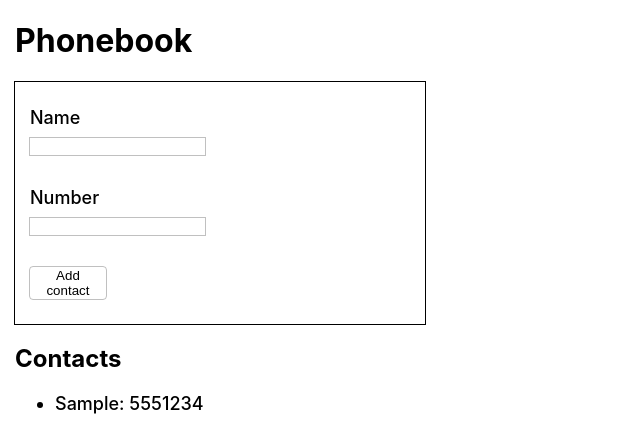
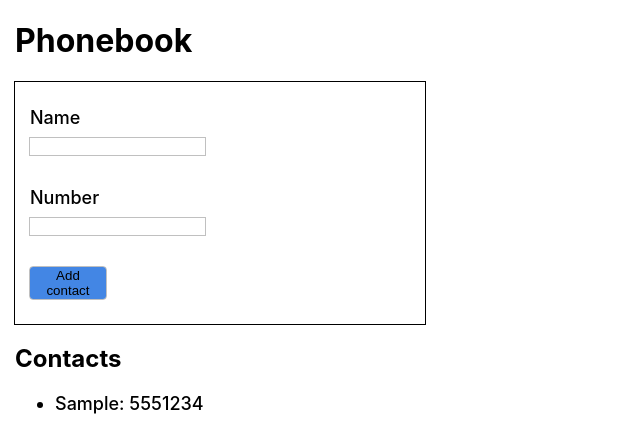
Before and after one commit to Kate-Mil/goit-react-hw-02-phonebook, a React (Create React App) app: page / in a window 1280 px wide. Both pictures are taken after typing "Sample", "5551234" into the empty fields and a click on the button "Add contact". Shown: the top 448 px of the page, without its empty margins (0-640 px from the left). Built offline with nearby package versions, Linux system fonts and the light colour scheme.

Commit message:
separate ContactList css

```diff
--- a/src/components/App.jsx
+++ b/src/components/App.jsx
@@ -1,12 +1,10 @@
 import React, { Component } from 'react';
 import { nanoid } from 'nanoid';
-import ContactList from './ContactForm/ContactList';
+import ContactList from './ContactList/ContactList';
 import ContactForm from './ContactForm/ContactForm';
 class App extends Component {
   state = {
     contacts: [],
-    // name: '',
-    // number: '',
   };
   formSubmitHandler = data => {
     const preCheck = this.state.contacts.some(
--- a/src/components/ContactForm/ContactForm.module.css
+++ b/src/components/ContactForm/ContactForm.module.css
@@ -19,6 +19,13 @@
   width: 45%;
   outline: 1px solid rgba(140, 140, 140, 0.545);
   border: none;
+  transition: all 0.3s linear;
+}
+
+.contact__input:focus {
+  outline: none;
+  box-shadow: 0 0 2px 2px rgba(47, 121, 225, 0.9),
+    0 0 4px 3px rgba(47, 121, 225, 0.4);
 }
 
 .contact__btn {
@@ -28,11 +35,10 @@
   outline: 1px solid rgba(140, 140, 140, 0.545);
   border: none;
   border-radius: 3px;
+  transition: background-color 0.3s linear;
 }
 
-.contact__item {
-  /* list-style: none; */
-  font-size: 18px;
-  font-weight: 500;
-  margin-bottom: 5px;
+.contact__btn:hover,
+.contact__btn:focus {
+  background-color: rgba(47, 121, 225, 0.9);
 }
--- a/src/components/ContactForm/ContactList.js
+++ b/src/components/ContactList/ContactList.js
@@ -1,4 +1,4 @@
-import css from './ContactForm.module.css';
+import css from './ContactList.module.css';
 import PropTypes from 'prop-types';
 
 export default function ContactList({ name, number }) {
--- /dev/null
+++ b/src/components/ContactList/ContactList.module.css
@@ -0,0 +1,5 @@
+.contact__item {
+  font-size: 18px;
+  font-weight: 500;
+  margin-bottom: 5px;
+}
```
